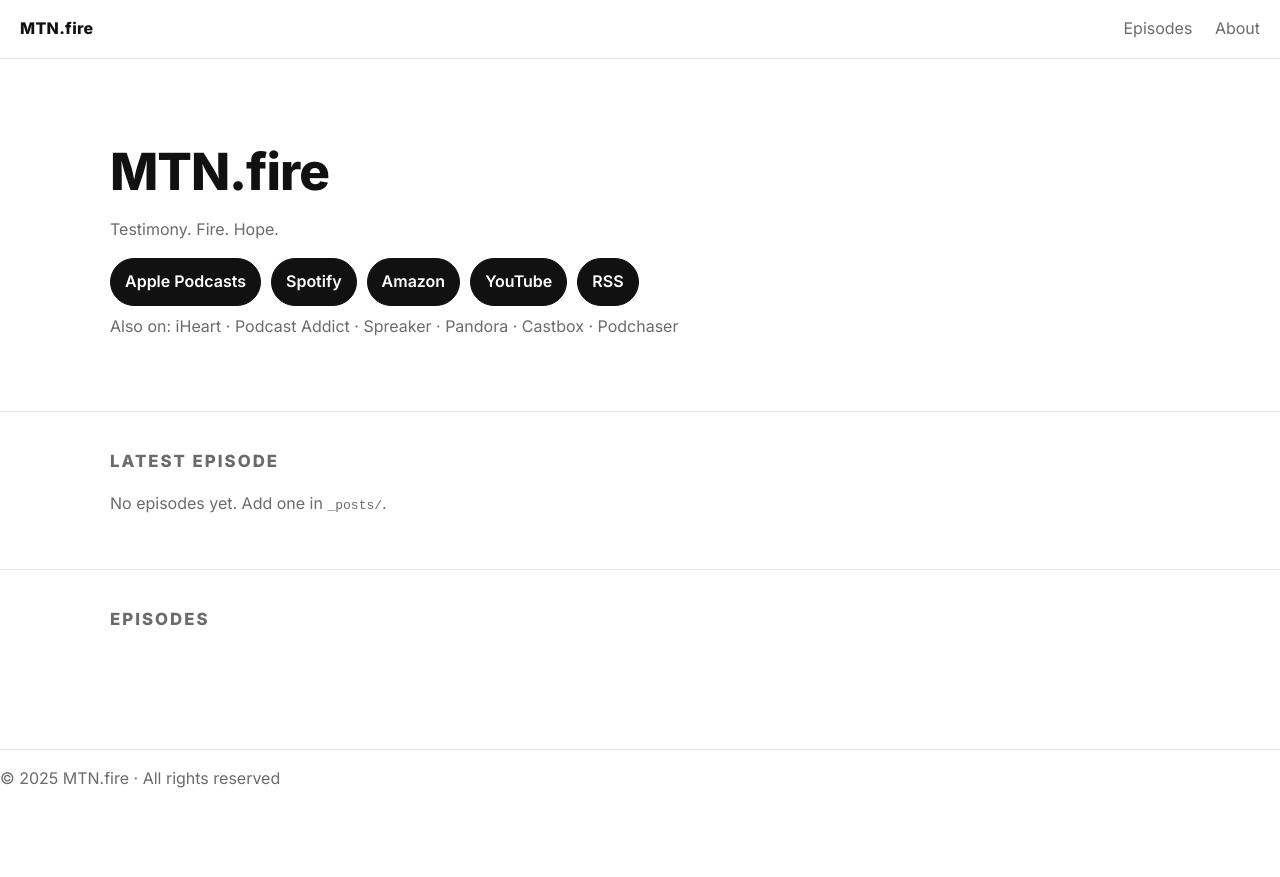
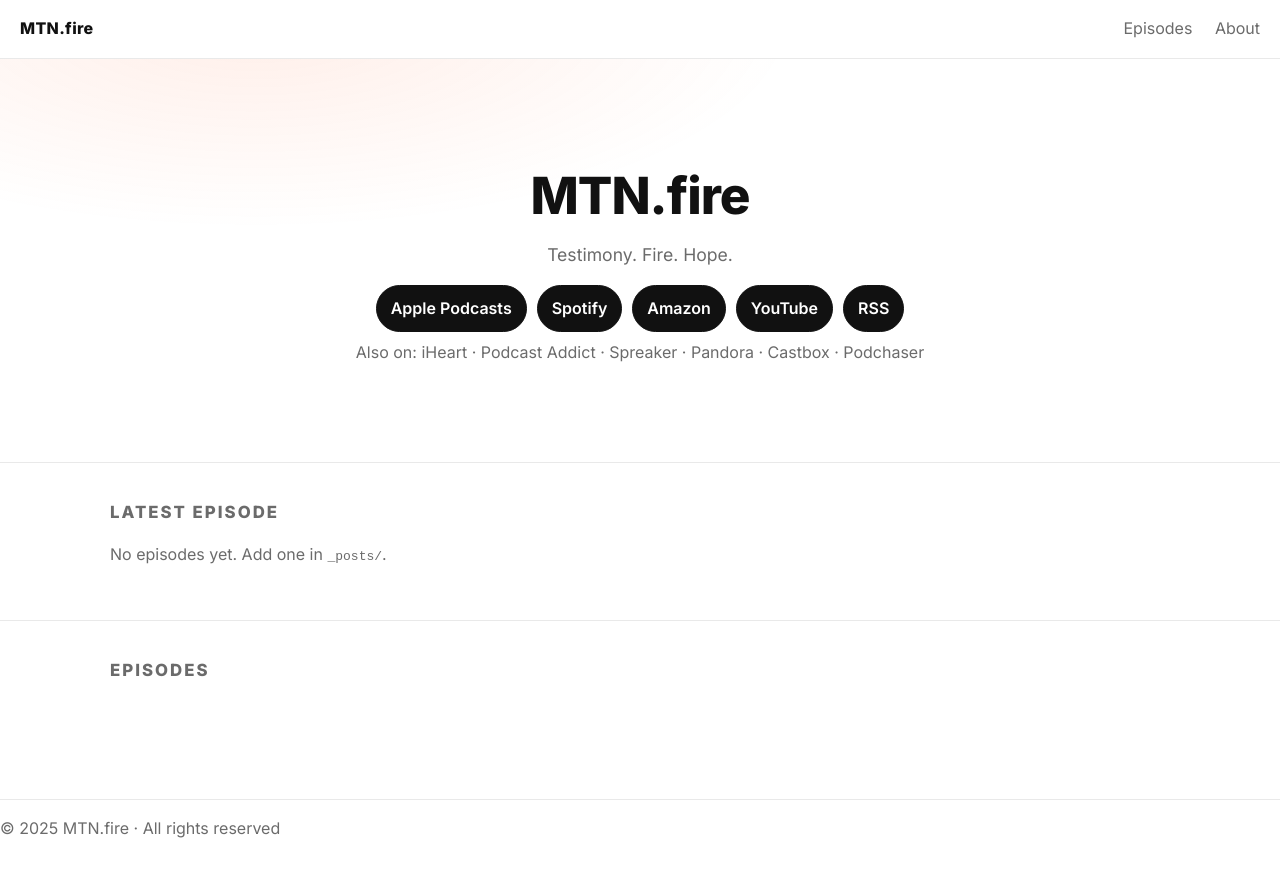
Before and after one commit to mtnfire/mtnfire.org, a Jekyll site: the page built from index.html, in a window 1280 px wide. Shown: the top 877 px of the page. Built offline with Jekyll 4.4.1, drawn with Linux system fonts in a browser that asks for light colours.

Commit message:
Update main.css

```diff
--- a/assets/css/main.css
+++ b/assets/css/main.css
@@ -137,3 +137,17 @@
 
 .listen-row{ display:flex; gap:8px; flex-wrap:wrap; margin-top:12px }
 .pill.small{ padding:8px 12px; font-size:.9rem; border-radius:999px }
+
+/* Hero polish */
+.hero{
+  padding: clamp(56px, 8vw, 96px) 0;
+  border-bottom: 1px solid var(--rule);
+  /* gentle spotlight gradients */
+  background:
+    radial-gradient(900px 350px at 20% -10%, rgba(255,90,31,.10), transparent 60%),
+    radial-gradient(700px 280px at 80% -10%, rgba(255,255,255,.06), transparent 60%);
+}
+.hero .wrap{ max-width: 820px; text-align: center; }
+.brand{ font-weight: 800; letter-spacing: -0.02em; }
+.tag{ font-size: 1.1rem; color: var(--muted); margin: .25rem 0 1rem; }
+.subs{ margin-top: .5rem; display: flex; flex-wrap: wrap; justify-content: center; gap: 10px; }
```
